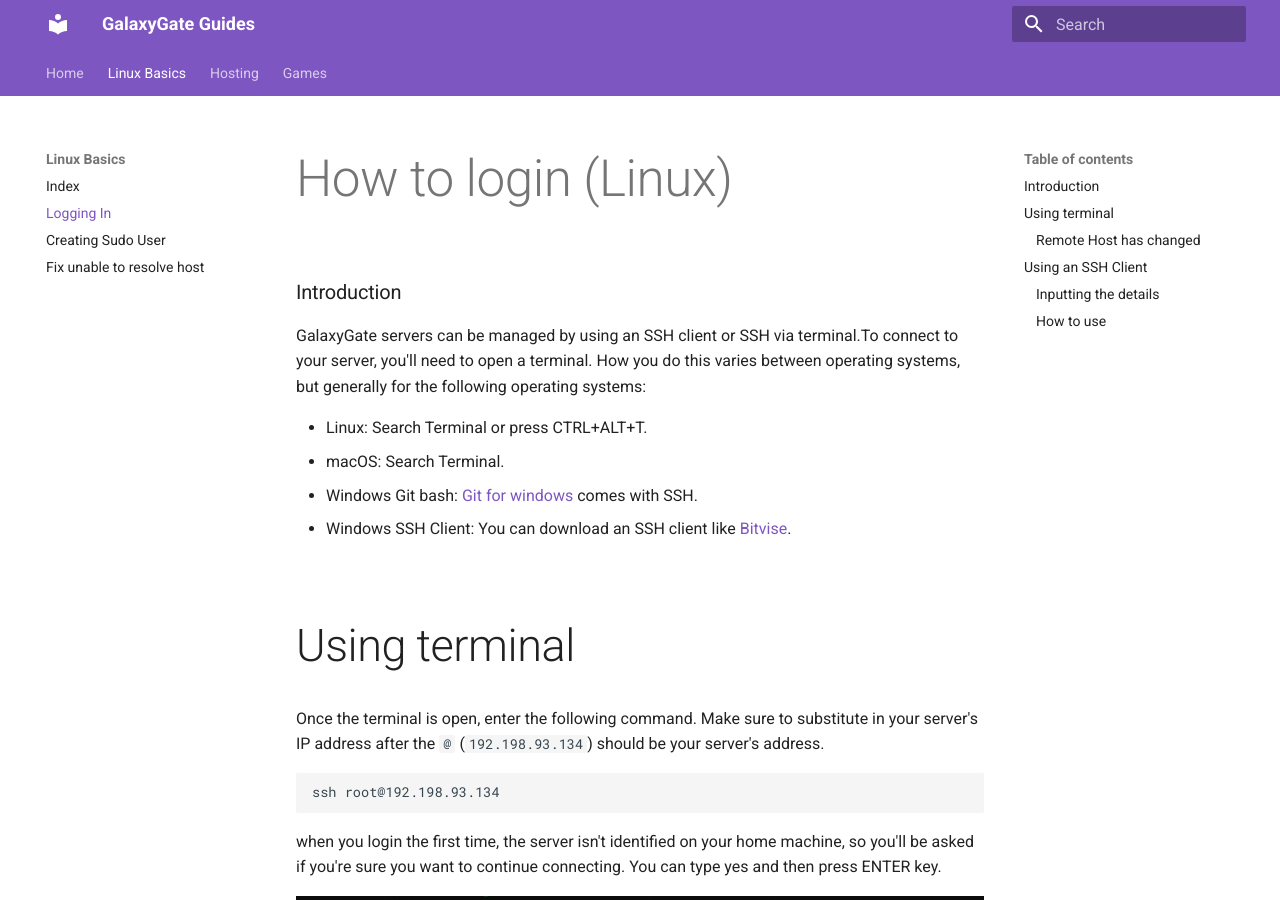
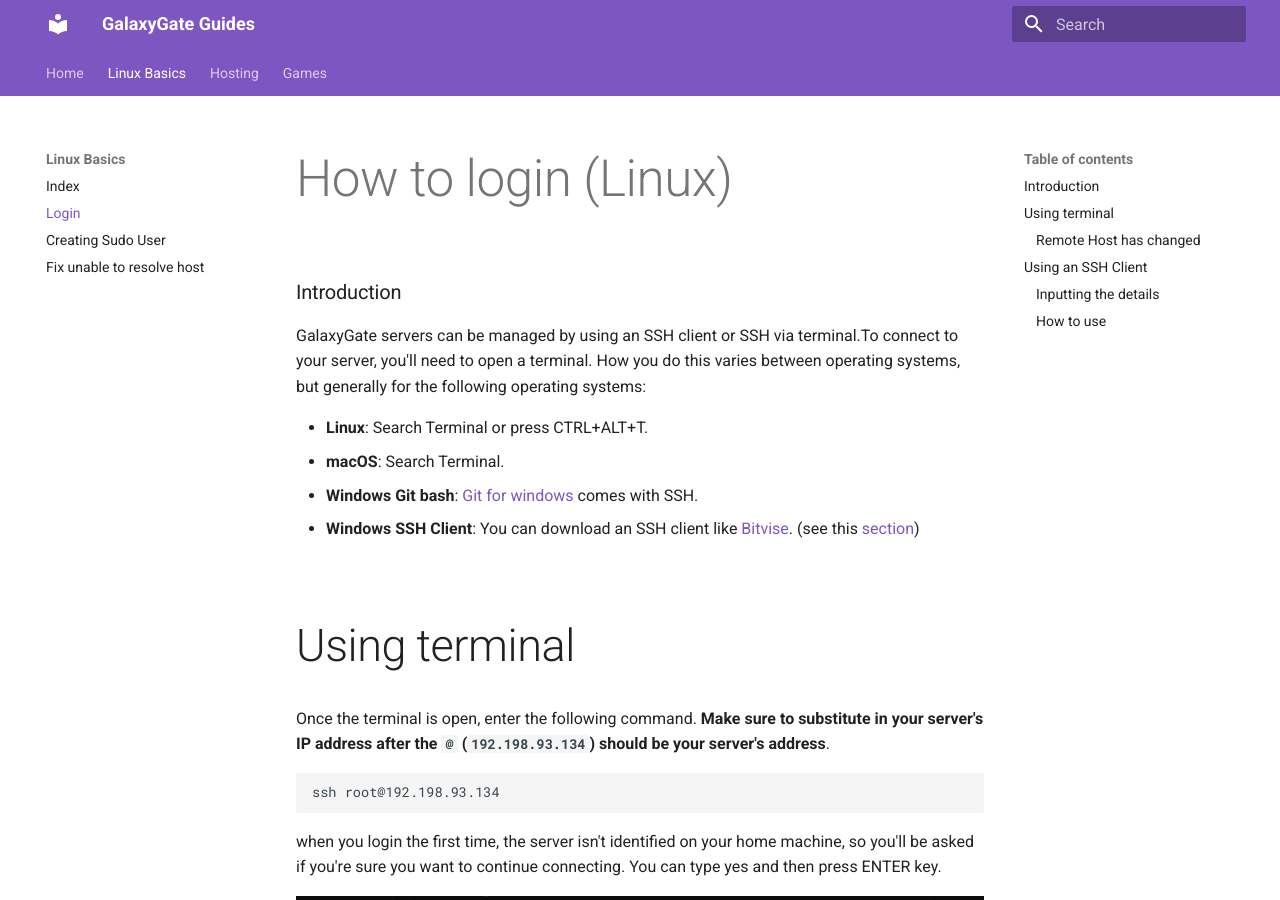
Before and after one commit to GalaxyGate/guides, an MkDocs documentation site: the page built from docs/basics/first_login.md, in a window 1280 px wide and 900 px high. Built offline with MkDocs 1.6.1 and Material for MkDocs 9.7.7, drawn with Linux system fonts in a browser that asks for light colours; some of the changed text lies outside the part shown.

Commit message:
Update Baics docs and config file Using markdown to highlight certain words to point out really important facts to readers.

````diff
--- a/docs/basics/first_login.md
+++ b/docs/basics/first_login.md
@@ -2,13 +2,13 @@
 ### Introduction
 GalaxyGate servers can be managed by using an SSH client or SSH via terminal.To connect to your server, you'll need to open a terminal. How you do this varies between operating systems, but generally for the following operating systems:
 
-* Linux: Search Terminal or press CTRL+ALT+T.
-* macOS: Search Terminal.
-* Windows Git bash: [Git for windows](https://gitforwindows.org/) comes with SSH.
-* Windows SSH Client: You can download an SSH client like [Bitvise](https://www.bitvise.com/ssh-client-download).
+* **Linux**: Search Terminal or press CTRL+ALT+T.
+* **macOS**: Search Terminal.
+* **Windows Git bash**: [Git for windows](https://gitforwindows.org/) comes with SSH.
+* **Windows SSH Client**: You can download an SSH client like [Bitvise](https://www.bitvise.com/ssh-client-download). (see this [section](./#using-an-ssh-client))
 
 ## Using terminal
-Once the terminal is open, enter the following command. Make sure to substitute in your server's IP address after the `@` (`192.198.93.134`) should be your server's address.
+Once the terminal is open, enter the following command. **Make sure to substitute in your server's IP address after the `@` (`192.198.93.134`) should be your server's address**.
 
 ```bash
 ssh root@192.198.93.134
--- a/mkdocs.yml
+++ b/mkdocs.yml
@@ -1,5 +1,5 @@
 site_name: 'GalaxyGate Guides'
-site_description: 'GalaxyGate guides'
+site_description: 'GalaxyGate Guides'
 site_author: 'GalaxyGate Community'
 
 # Configuration
@@ -29,7 +29,7 @@ nav:
   - Home: 'index.md'
   - Linux Basics:
       - 'basics/index.md'
-      - Logging In: 'basics/first_login.md'
+      - Login: 'basics/first_login.md'
       - Creating Sudo User: 'basics/sudo_user.md'
       - Fix unable to resolve host: 'basics/fix_hostname.md'
   - Hosting:
````
Also changed, not shown: other parts of docs/basics/first_login.md (+1 -1 lines).
